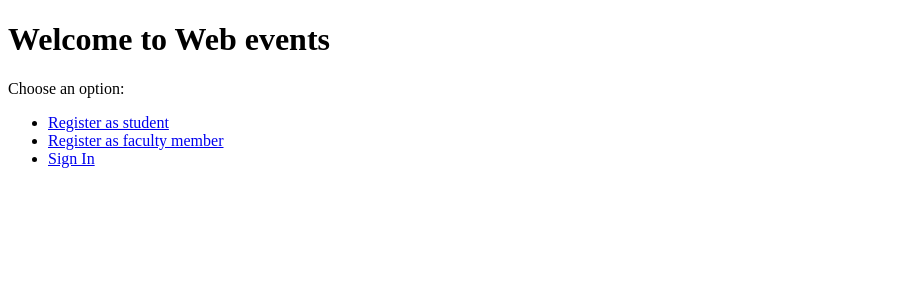
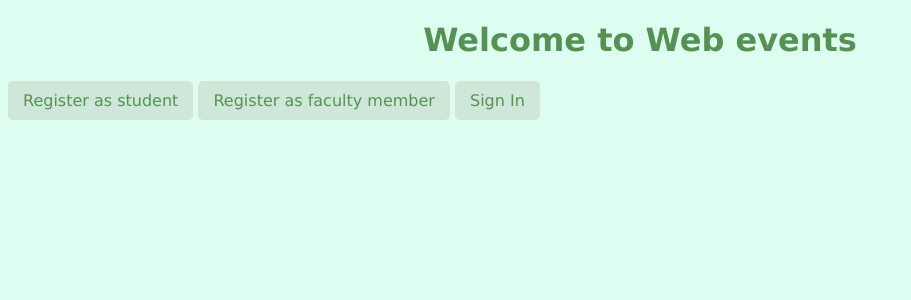
Before and after one commit to snikolova27/web-events, a PHP site: page / in a window 1280 px wide. Shown: the top 300 px of the page, without its empty margins (0-911 px from the left). Run offline with PHP 8.4, Linux system fonts and the light colour scheme.

Commit message:
better the styling of existing pages

```diff
--- a/index.html
+++ b/index.html
@@ -1,17 +1,22 @@
 <!DOCTYPE html>
 <html lang="en">
-<head>
-    <meta charset="UTF-8">
-    <meta name="viewport" content="width=device-width, initial-scale=1.0">
-    <title>Web events - Home </title>
-</head>
-<body>
+  <head>
+    <meta charset="UTF-8" />
+    <meta name="viewport" content="width=device-width, initial-scale=1.0" />
+    <link rel="stylesheet" href="../styles/common.css" />
+    <link rel="stylesheet" href="../styles/home.css" />
+    <title>Web events - Home</title>
+  </head>
+  <body>
     <h1>Welcome to Web events</h1>
-    <p>Choose an option:</p>
-    <ul>
-        <li><a href="../register/register_student.html">Register as student</a></li>
-        <li><a href="../register/register_faculty_member.html">Register as faculty member</a></li>
-        <li><a href="../signin/signin.php">Sign In</a></li>
-    </ul>
-</body>
+    <div>
+      <a href="../register/register_student.html" class="back-to-home"
+        >Register as student</a
+      >
+      <a href="../register/register_faculty_member.html" class="back-to-home"
+        >Register as faculty member</a
+      >
+      <a href="../signin/signin.php" class="back-to-home">Sign In</a>
+    </div>
+  </body>
 </html>
--- a/signin/signin.php
+++ b/signin/signin.php
@@ -5,6 +5,7 @@
     <meta charset="UTF-8">
     <meta name="viewport" content="width=device-width, initial-scale=1.0">
     <link rel="stylesheet" href="../styles/forms.css">
+    <link rel="stylesheet" href="../styles/common.css">
     <title>Sign In - Web Events</title>
 </head>
 
@@ -24,6 +25,7 @@
             <p class="error">Incorrect password. Please try again.</p>
         <?php endif; ?>
         <input type="submit" value="Sign In" class="register">
+        <a href="../index.html" class="back-to-home">Back to home</a>
     </form>
 </body>
 
--- /dev/null
+++ b/styles/common.css
@@ -0,0 +1,36 @@
+.back-to-home {
+    display: inline-block;
+    padding: 10px 15px;
+    background-color: #cfe7d9;
+    color: rgb(84, 146, 84);
+    text-decoration: none;
+    border: none;
+    border-radius: 5px;
+    cursor: pointer;
+    font-family: 'Lucida Sans', 'Lucida Sans Regular', 'Lucida Grande', 'Lucida Sans Unicode', Geneva, Verdana, sans-serif
+}
+
+.back-to-home:hover {
+    background-color: rgb(84, 146, 84);
+    color: white
+}
+
+body{
+    background-color: #defdf1;
+    font-family:'Lucida Sans', 'Lucida Sans Regular', 'Lucida Grande', 'Lucida Sans Unicode', Geneva, Verdana, sans-serif
+}
+
+.form{
+    border-style:solid;
+    border-color: #87b57e;
+    border-width: 2px;
+    width:40%;
+    display:flex;
+    flex-direction: column;
+    justify-content: center;
+    align-content: center;
+    align-items:center;
+    margin-left: 30%;
+    margin-right:30%;
+    margin-top:10%;
+}
--- /dev/null
+++ b/styles/home.css
@@ -0,0 +1,4 @@
+h1{
+    color:rgb(84, 146, 84);
+    text-align: center;
+}
```
Also changed, not shown: register/register_faculty_member.html (+17 -10 lines), register/register_student.html (+17 -14 lines), styles/forms.css (+0 -20 lines).
